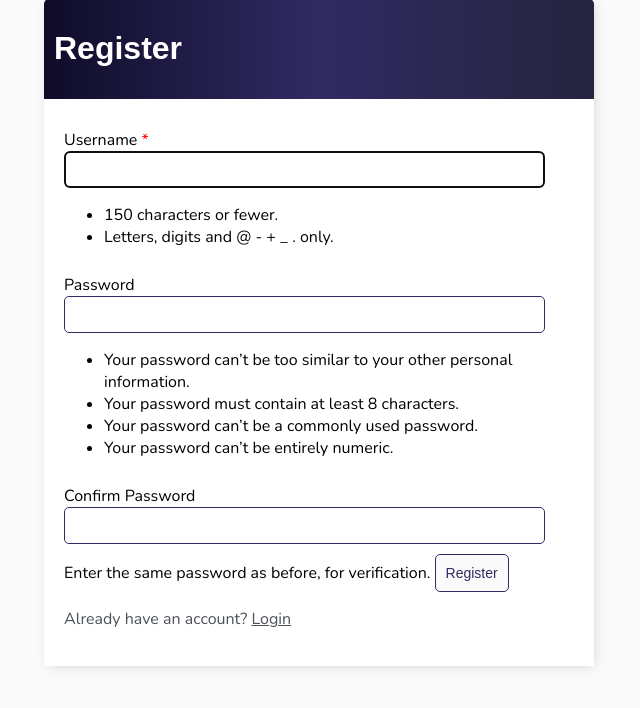
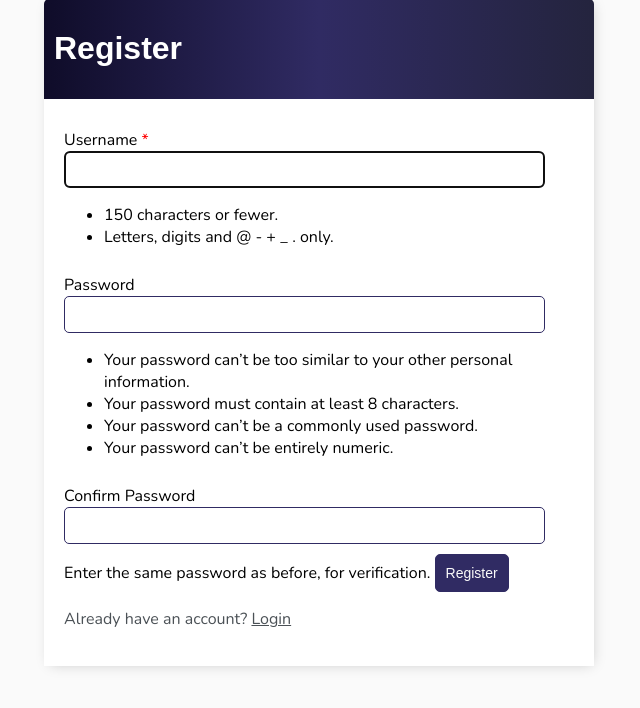
Before and after one commit to yahyaalbashar/todo-dj, a Django app: page /register/ in a window 1280 px wide, with the pointer over the restyled element. Shown: the part 59-767 px from the top of the page, without its empty margins (321-961 px from the left). Run offline with Django 4.2, Linux system fonts and the light colour scheme.

Commit message:
static: Add hover effect for buttons
Signed-off-by: Hemant Sachdeva <hemant.evolver@gmail.com>

```diff
--- a/app/static/style/main.css
+++ b/app/static/style/main.css
@@ -40,6 +40,11 @@ label {
   border-radius: 5px;
   cursor: pointer;
   text-decoration: none;
+}
+
+.button:hover {
+  background-color: #302b63;
+  color: #fafafa;
 }
 
 .card-body {
```
